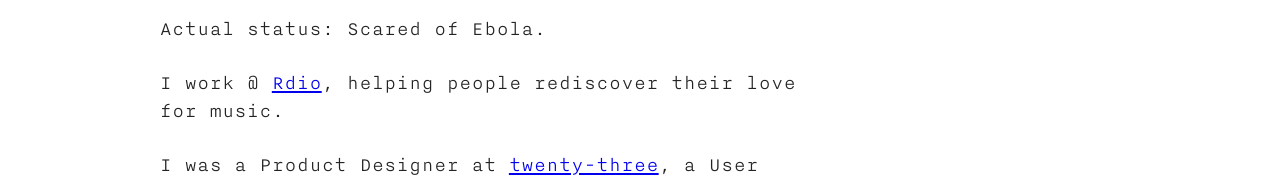
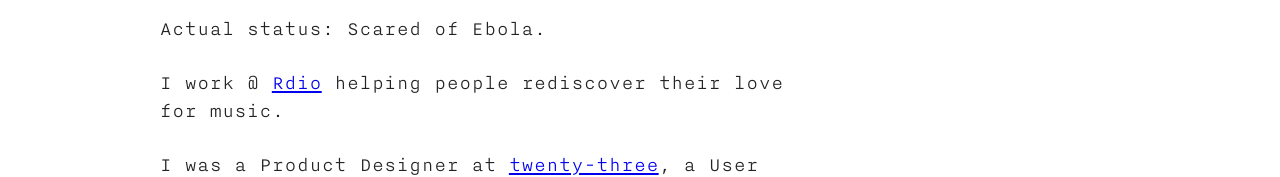
Before and after one commit to lulomx/lulomx.github.io, a plain HTML site: page index.html in a window 1280 px wide. Shown: the part 245-422 px from the top of the page. Drawn offline with Linux system fonts and the light colour scheme.

Commit message:
no comma

```diff
--- a/index.html
+++ b/index.html
@@ -29,7 +29,7 @@
 					<h3 class="title">Hello :)</h3>
 					<p>My name is Lulo.</p>
 					<p>Actual status: Scared of Ebola.</p>
-					<p>I work @ <a href="http://rdio.com">Rdio</a>, helping people rediscover their love for music.</p>
+					<p>I work @ <a href="http://rdio.com">Rdio</a> helping people rediscover their love for music.</p>
 					<p>I was a Product Designer at <a href="http://twenty-three.co">twenty-three</a>, a User Experience Design studio. Before that, I co-founded <a href="https://www.youtube.com/watch?v=xGBvg33LUSI">Bandtastic</a> to help make live shows from awesome bands around the world.</p>
 					<p>I play the drums @ <a href="https://www.youtube.com/channel/UCIh-Lyk_fzklUZ7Ri1WdsxA">Hello, Human</a>.</p>
 					<br>
```
